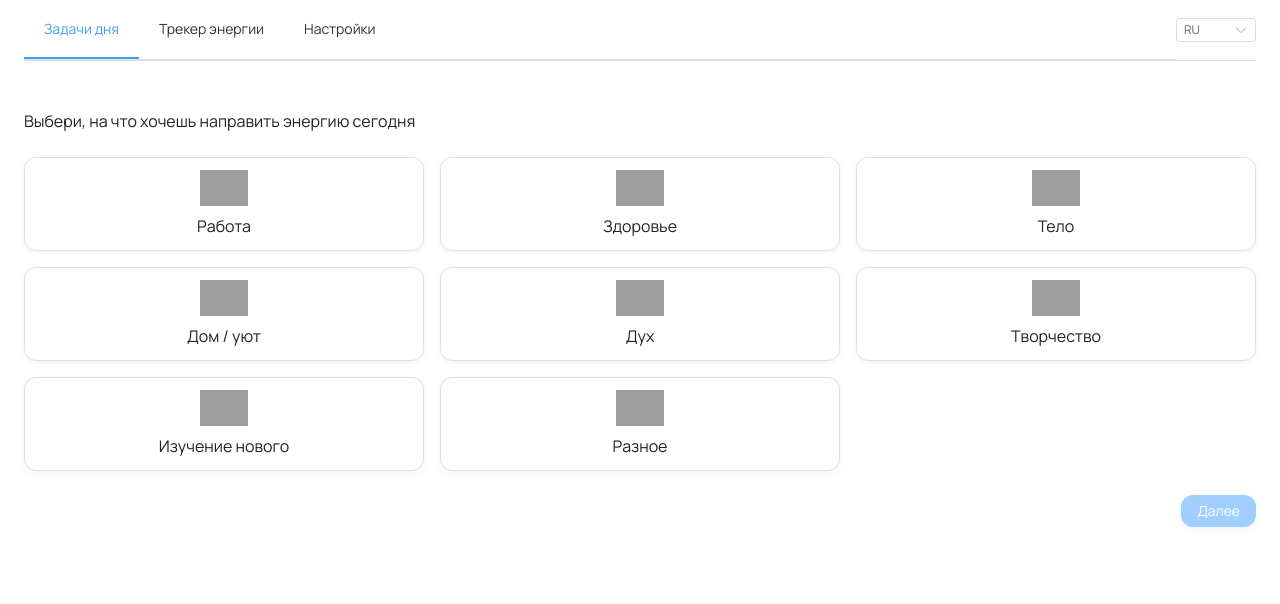
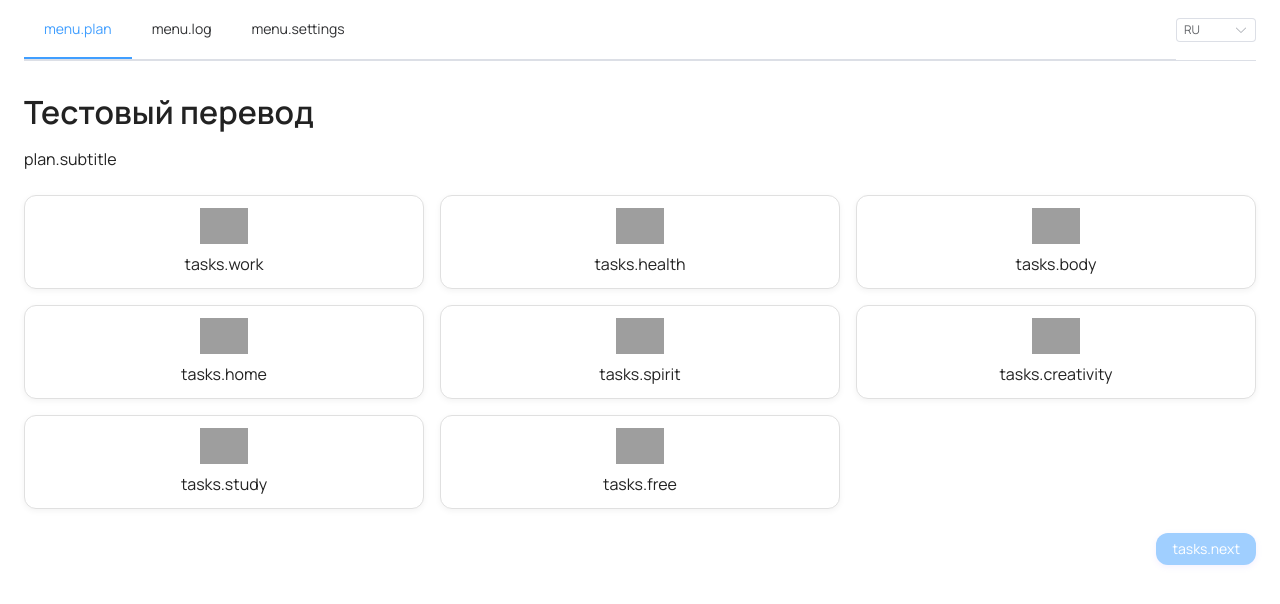
Before and after one commit to Yourstpdfrnd/energy-tracker, a Vue app: page /plan in a window 1280 px wide. Shown: the top 604 px of the page. Built offline with nearby package versions, Linux system fonts and the light colour scheme; grey boxes are pictures that could not be loaded.

Commit message:
test перевод

```diff
--- a/src/i18n/index.ts
+++ b/src/i18n/index.ts
@@ -7,9 +7,10 @@ export const i18n = createI18n({
   locale: 'ru',
   fallbackLocale: 'en',
   messages: {
-    ru,
-    en,
-  },
+    ru: {
+      plan: { title: 'Тестовый перевод' }
+    }
+  }
 })
 
 console.log('RU:', ru)
--- a/src/views/PlanPage.vue
+++ b/src/views/PlanPage.vue
@@ -1,7 +1,7 @@
 <template>
   <div class="plan-page">
     <div class="main-inner">
-      <h1 class="plan-page__title">{{ t('plan.title').value  }}</h1>
+      <h1 class="plan-page__title">{{ t('plan.title') }}</h1>
       <p v-if="step === 1" class="plan-page__subtitle">{{ t('plan.subtitle') }}</p>
 
       <!-- Шаг 1: Выбор фокусов -->
```
